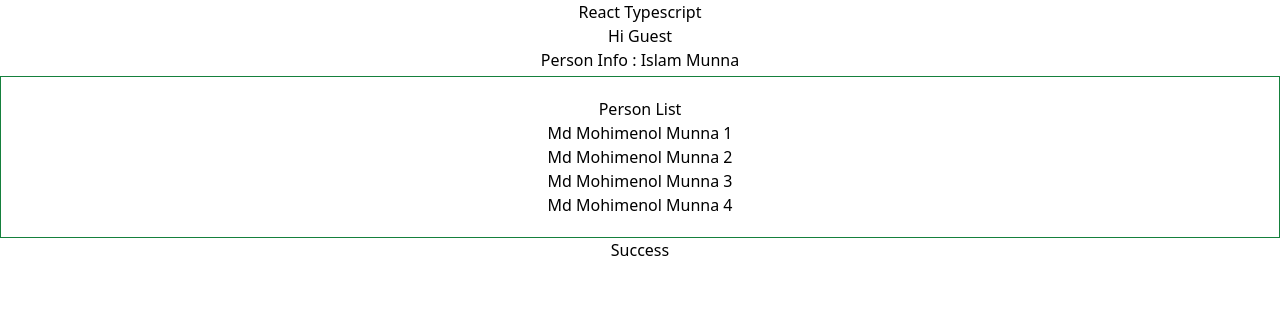
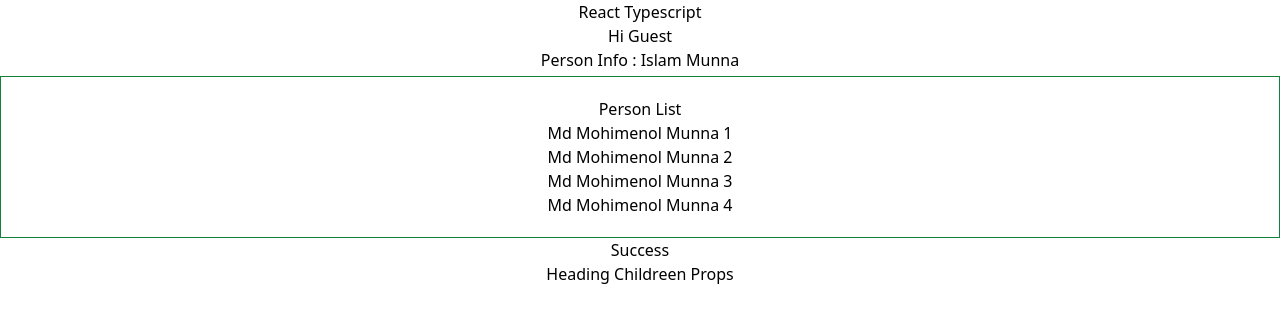
Before and after one commit to Mohimenol-Islam-Munna/REACT_TYPESCRIPT, a React (Create React App) app: page / in a window 1280 px wide. Shown: the top 322 px of the page. Built offline with nearby package versions, Linux system fonts and the light colour scheme.

Commit message:
children text props

```diff
--- a/src/App.tsx
+++ b/src/App.tsx
@@ -6,6 +6,7 @@
 import Person from "./components/Person";
 import PersonList from "./components/PersonList";
 import Status from "./components/Status";
+import Heading from "./components/Heading";
 
 function App() {
   const names = [
@@ -34,6 +35,7 @@
       <Person name={{ firstName: "Islam", lastName: "Munna" }} />
       <PersonList names={names} />
       <Status status="success" />
+      <Heading>Heading Childreen Props</Heading>
     </div>
   );
 }
--- /dev/null
+++ b/src/components/Heading.tsx
@@ -0,0 +1,10 @@
+import React from "react";
+type HeadingProps = {
+  children: string;
+};
+
+function Heading(props: HeadingProps) {
+  return <div>{props.children}</div>;
+}
+
+export default Heading;
```
